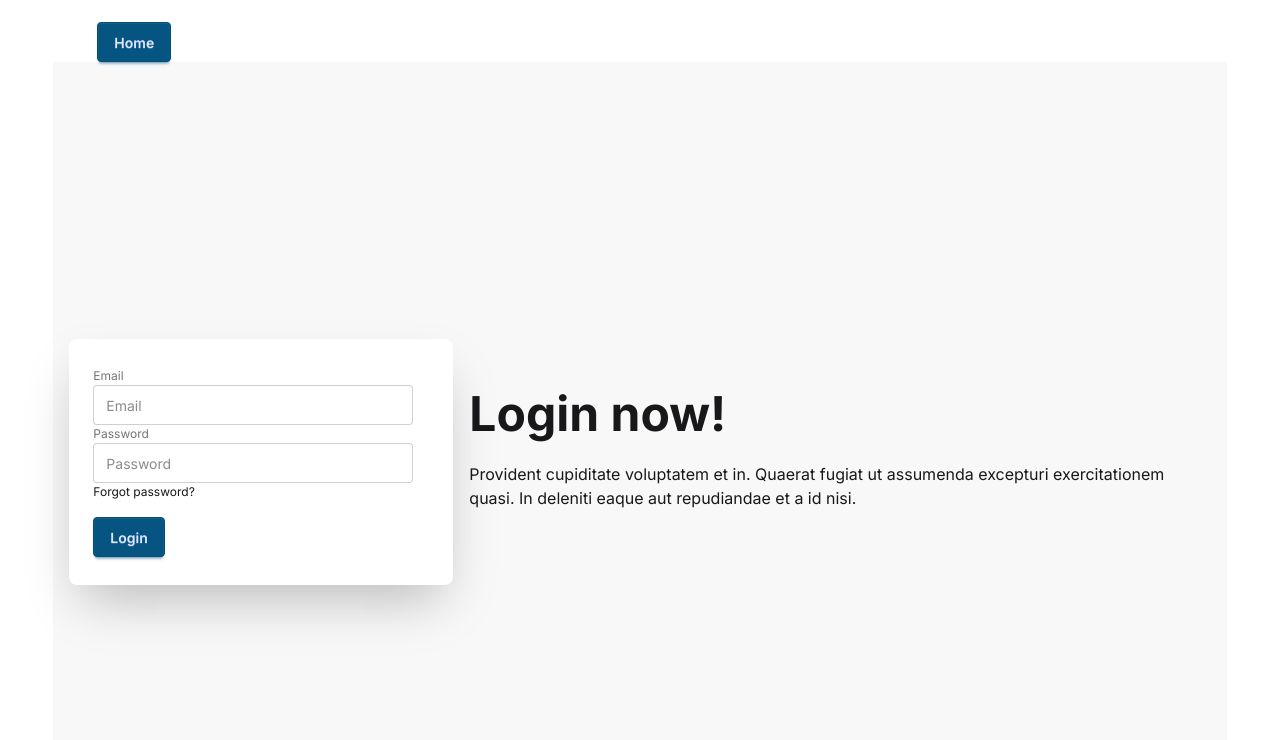
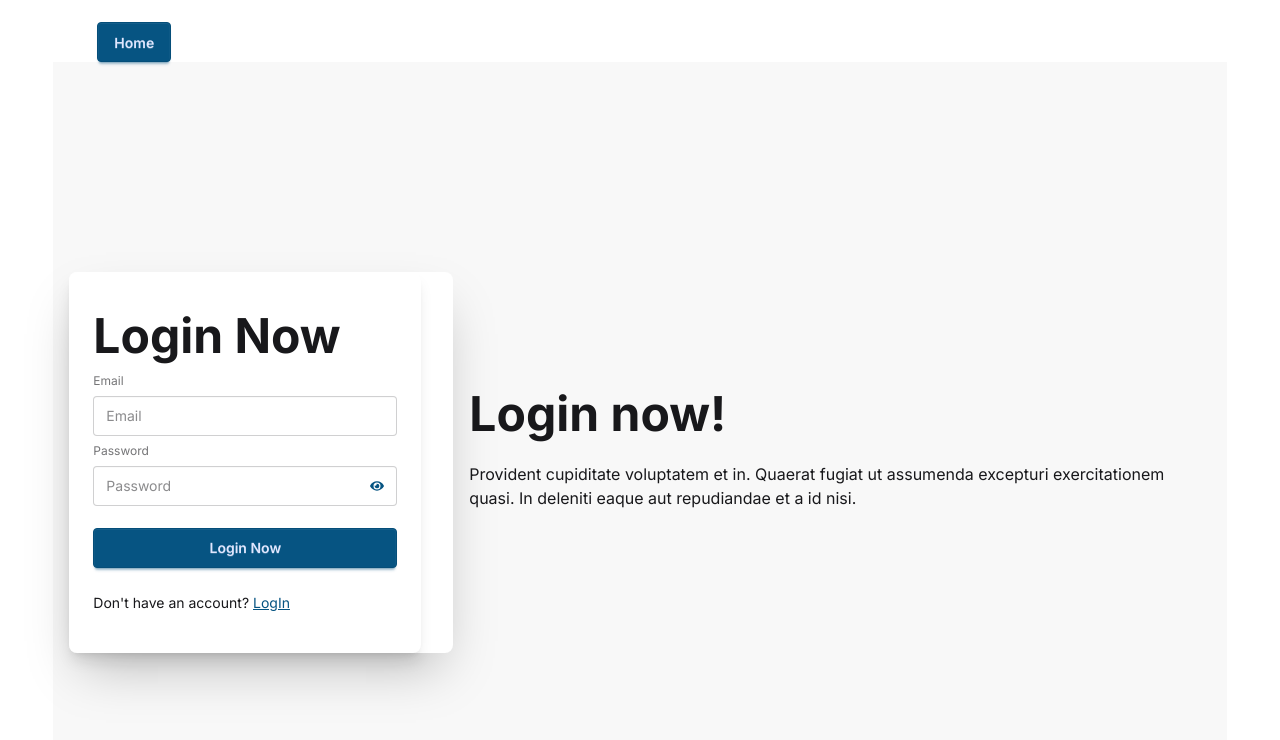
Before and after one commit to questcoderull/course-master, a React (Vite) app: page /login in a window 1280 px wide. Shown: the top 740 px of the page. Built offline with nearby package versions, Linux system fonts and the light colour scheme; no server answers.

Commit message:
feat: implemented logout and add auth state observer
- Added logout functionality using Firebase
- Added onAuthStateChanged observer in AuthProvider
- Updated navbar to show auth buttons based on user state

```diff
--- a/src/contexts/AuthConterxts/AuthProvider.jsx
+++ b/src/contexts/AuthConterxts/AuthProvider.jsx
@@ -1,13 +1,16 @@
-import React, { useState } from "react";
+import React, { useEffect, useState } from "react";
 import { AuthContext } from "./AuthContext";
 import {
   createUserWithEmailAndPassword,
+  onAuthStateChanged,
   signInWithEmailAndPassword,
+  signOut,
 } from "firebase/auth";
 import { auth } from "../../firebase/firebase.init";
 
 const AuthProvider = ({ children }) => {
   const [loading, setLoading] = useState(true);
+  const [user, setUser] = useState(null);
 
   const createUserWithEmailPass = (email, password) => {
     setLoading(true);
@@ -19,10 +22,29 @@ const AuthProvider = ({ children }) => {
     return signInWithEmailAndPassword(auth, email, password);
   };
 
+  const logOut = () => {
+    return signOut(auth);
+  };
+
+  //   ovserber
+  useEffect(() => {
+    const unsubscribe = onAuthStateChanged(auth, (currentUser) => {
+      setUser(currentUser);
+      setLoading(false);
+      // console.log("user in the auth state change", currentUser);
+    });
+
+    return () => {
+      unsubscribe();
+    };
+  }, []);
+
   const authInfo = {
+    user,
     loading,
     createUserWithEmailPass,
     signinUserWithEmailPass,
+    logOut,
   };
   return <AuthContext value={authInfo}>{children}</AuthContext>;
 };
--- a/src/pages/Authentication/SingnUp/SignUp.jsx
+++ b/src/pages/Authentication/SingnUp/SignUp.jsx
@@ -1,11 +1,13 @@
 import React, { use, useState } from "react";
 import { FaEye, FaEyeSlash } from "react-icons/fa";
-import { Link } from "react-router";
+import { Link, useLocation, useNavigate } from "react-router";
 import { AuthContext } from "../../../contexts/AuthConterxts/AuthContext";
 
 const SignUp = () => {
   const [showPassword, setShowPassword] = useState(false);
   const { createUserWithEmailPass } = use(AuthContext);
+  const navigate = useNavigate();
+  const location = useLocation();
 
   const handleRegister = (e) => {
     e.preventDefault();
@@ -22,6 +24,7 @@ const SignUp = () => {
     createUserWithEmailPass(email, password)
       .then((result) => {
         console.log(result.user);
+        navigate(`${location.state ? location.state : "/"}`);
       })
       .catch((error) => {
         console.log(error);
--- a/src/pages/Authentication/login/Login.jsx
+++ b/src/pages/Authentication/login/Login.jsx
@@ -1,8 +1,15 @@
-import React, { use } from "react";
+import React, { use, useState } from "react";
 import { AuthContext } from "../../../contexts/AuthConterxts/AuthContext";
+import { Link, useLocation, useNavigate } from "react-router";
+import { FaEye, FaEyeSlash } from "react-icons/fa";
 
 const Login = () => {
   const { signinUserWithEmailPass } = use(AuthContext);
+  const [showPassword, setShowPassword] = useState(false);
+
+  const navigate = useNavigate();
+  const location = useLocation();
+
   const handleLogin = (e) => {
     e.preventDefault();
     const form = e.target;
@@ -16,6 +23,7 @@ const Login = () => {
     signinUserWithEmailPass(email, password)
       .then((result) => {
         console.log(result.user);
+        navigate(`${location.state ? location.state : "/"}`);
       })
       .catch((error) => {
         console.log(error);
@@ -33,29 +41,59 @@ const Login = () => {
           </p>
         </div>
         <div className="card bg-base-100 w-full max-w-sm shrink-0 shadow-2xl">
-          <div className="card-body">
-            <fieldset className="fieldset">
-              <form onSubmit={handleLogin}>
+          <div className="card bg-base-100 w-full lg:w-11/12 shrink-0 shadow-lg flex-1">
+            <div className="card-body py-10">
+              <h1 className="text-5xl font-bold">Login Now</h1>
+              <form onSubmit={handleLogin} className="fieldset">
                 <label className="label">Email</label>
                 <input
+                  name="email"
                   type="email"
-                  name="email"
-                  className="input"
+                  className="input w-full"
                   placeholder="Email"
+                  required
                 />
-                <label className="label">Password</label>
-                <input
-                  type="password"
-                  name="password"
-                  className="input"
-                  placeholder="Password"
-                />
-                <div>
-                  <a className="link link-hover">Forgot password?</a>
+
+                {/* Password */}
+                <label className="label">
+                  <span className="label-text">Password</span>
+                </label>
+                <div className="input input-bordered flex items-center justify-between w-full px-3 py-2 gap-2">
+                  <input
+                    name="password"
+                    type={showPassword ? "text" : "password"}
+                    required
+                    placeholder="Password"
+                    className="flex-grow bg-transparent outline-none"
+                  />
+                  <button
+                    type="button"
+                    onClick={() => setShowPassword(!showPassword)}
+                    className="text-primary cursor-pointer"
+                  >
+                    {showPassword ? <FaEyeSlash /> : <FaEye />}
+                  </button>
                 </div>
-                <button className="btn btn-primary mt-4">Login</button>
+
+                {/* showing error message for password */}
+                {/* {errorMessage && (
+                  <h1 className="mt-4 border p-2 rounded text-red-700">
+                    {errorMessage}
+                  </h1>
+                )} */}
+
+                <button className="btn btn-primary mt-4">Login Now</button>
               </form>
-            </fieldset>
+
+              {/* <SocialLogin></SocialLogin> */}
+
+              <p className="mt-3">
+                Don't have an account?{" "}
+                <Link className="text-primary underline" to="/SignUp">
+                  LogIn
+                </Link>
+              </p>
+            </div>
           </div>
         </div>
       </div>
--- a/src/pages/Shared/Navbar/Navbar.jsx
+++ b/src/pages/Shared/Navbar/Navbar.jsx
@@ -1,8 +1,11 @@
-import React from "react";
+import React, { use } from "react";
 import { FaSignInAlt, FaUserPlus } from "react-icons/fa";
 import { NavLink } from "react-router";
+import { AuthContext } from "../../../contexts/AuthConterxts/AuthContext";
 
 const Navbar = () => {
+  const { user, logOut } = use(AuthContext);
+
   const navItems = (
     <>
       <li className="hover:bg-primary rounded-md transition">
@@ -23,6 +26,16 @@ const Navbar = () => {
       </li>
     </>
   );
+
+  const handleLogOut = () => {
+    logOut()
+      .then((result) => {
+        console.log(result);
+      })
+      .catch((error) => {
+        console.log(error);
+      });
+  };
 
   return (
     <div className="navbar bg-base-100 shadow-sm">
@@ -52,18 +65,31 @@ const Navbar = () => {
             {navItems}
           </ul>
         </div>
-        <a className="btn btn-ghost text-xl">CourseMaster</a>
+        <a className="btn btn-ghost text-xl font-extrabold text-primary">
+          Course<span className="text-secondary">Master</span>
+        </a>
       </div>
       <div className="navbar-center hidden lg:flex">
         <ul className="menu menu-horizontal px-1">{navItems}</ul>
       </div>
       <div className="navbar-end">
         <div className="hidden lg:flex items-center gap-2">
+          {user ? (
+            // user logged in → show logout or profile
+            <button
+              onClick={() => handleLogOut()}
+              className="btn btn-sm btn-error"
+            >
+              Logout
+            </button>
+          ) : (
+            // user not logged in → show login + signup
+            <>
               <NavLink
                 to="/login"
                 className={({ isActive }) =>
                   `btn btn-sm flex items-center gap-2 ${
-                isActive ? "btn-primary text-white" : "btn-outline"
+                    isActive ? "btn-primary text-white" : "btn-accent"
                   }`
                 }
               >
@@ -72,16 +98,18 @@ const Navbar = () => {
               </NavLink>
 
               <NavLink
-            to="/signUP"
+                to="/signup"
                 className={({ isActive }) =>
                   `btn btn-sm flex items-center gap-2 ${
-                isActive ? "btn-primary text-white" : "btn-outline"
+                    isActive ? "btn-primary text-white" : "btn-accent"
                   }`
                 }
               >
                 <FaUserPlus />
                 Sign Up
               </NavLink>
+            </>
+          )}
         </div>
       </div>
     </div>
```
Lines whose indentation alone changed are shown as unchanged.
